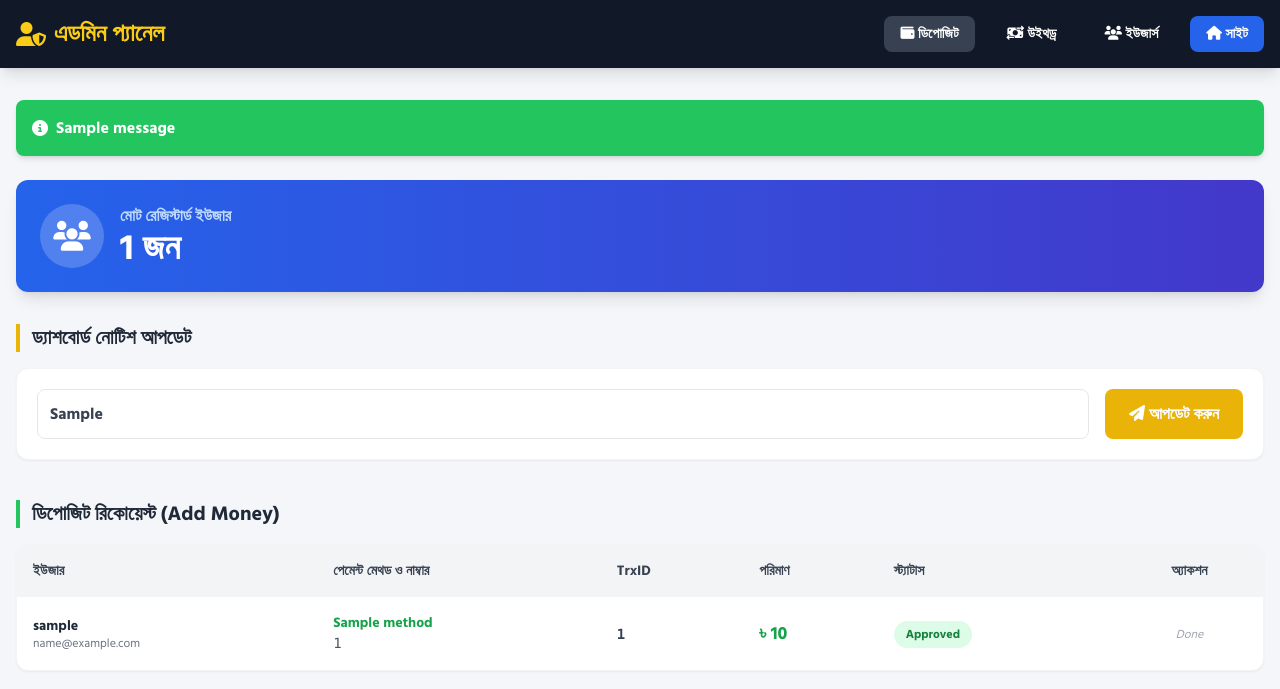
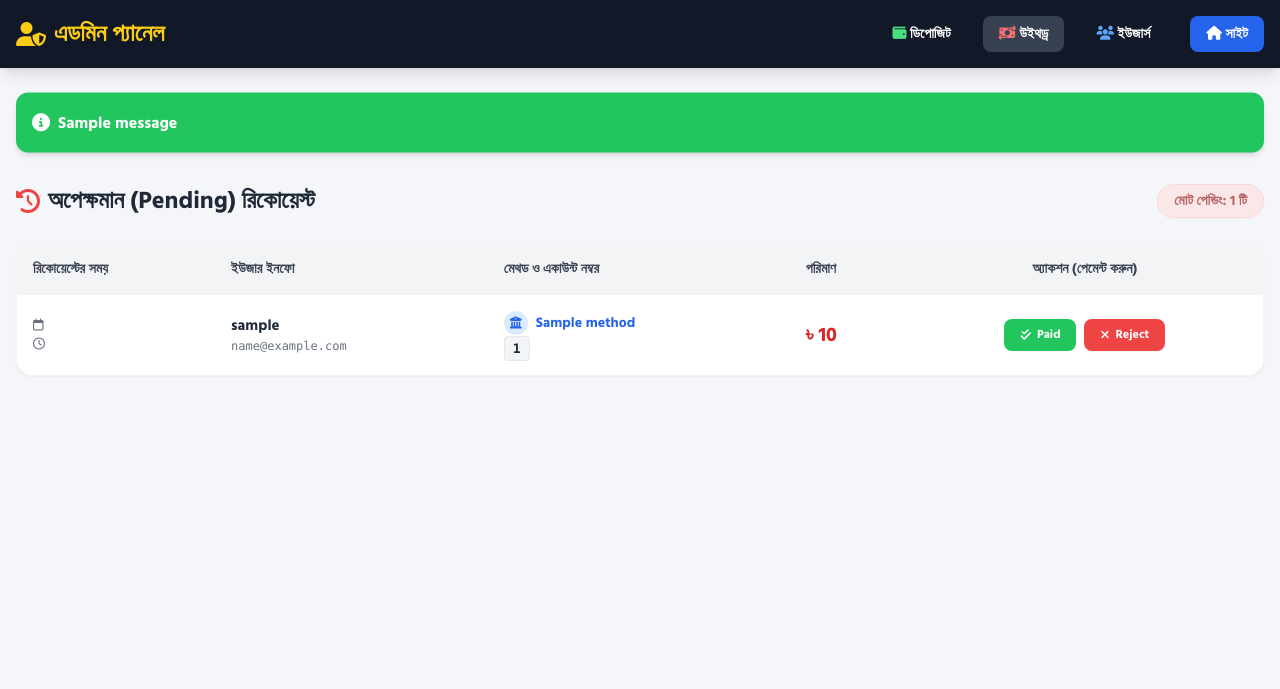
Before and after one commit to FFDiamondStoreBD/test, a Flask app: template templates/admin_withdrawals.html in a window 1280 px wide. Shown: the top 689 px of the page. Run offline with Flask 3, Linux system fonts and the light colour scheme; the template is opened without the code that fills it: most values are stand-ins (such as "Sample title", 1, 10 or a date in 2020); one stand-in notice (Sample message) is shown; some libraries are stand-ins or nearby versions.

Commit message:
Update admin_withdrawals.html

```diff
--- a/templates/admin_withdrawals.html
+++ b/templates/admin_withdrawals.html
@@ -3,10 +3,12 @@
 <head>
     <meta charset="UTF-8">
     <meta name="viewport" content="width=device-width, initial-scale=1.0">
-    <title>Admin Panel - InvestEarn</title>
+    <title>পেন্ডিং উইথড্র - Admin Panel</title>
+
     <script src="https://cdn.tailwindcss.com"></script>
     <link rel="stylesheet" href="https://cdnjs.cloudflare.com/ajax/libs/font-awesome/6.5.1/css/all.min.css">
-    <link href="https://fonts.googleapis.com/css2?family=Hind+Siliguri:wght@400;600;700&display=swap" rel="stylesheet">
+    <link href="https://fonts.googleapis.com/css2?family=Hind+Siliguri:wght@400;600;700;800&display=swap" rel="stylesheet">
+
     <style> body { font-family: 'Hind Siliguri', sans-serif; background-color: #f4f6f9; } </style>
 </head>
 <body class="text-gray-800 antialiased pb-20">
@@ -18,74 +20,117 @@
                 <i class="fa-solid fa-user-shield"></i> এডমিন প্যানেল
             </a>
             <div class="flex items-center gap-2 md:gap-4 overflow-x-auto w-full md:w-auto pb-2 md:pb-0">
-                <a href="/admin" class="px-4 py-2 bg-gray-700 rounded-lg text-sm font-bold whitespace-nowrap"><i class="fa-solid fa-wallet"></i> ডিপোজিট</a>
-                <a href="/admin/withdrawals" class="px-4 py-2 hover:bg-gray-700 rounded-lg text-sm font-bold whitespace-nowrap"><i class="fa-solid fa-money-bill-transfer"></i> উইথড্র</a>
-                <a href="/admin/users" class="px-4 py-2 hover:bg-gray-700 rounded-lg text-sm font-bold whitespace-nowrap"><i class="fa-solid fa-users"></i> ইউজার্স</a>
-                <a href="/dashboard" class="px-4 py-2 bg-blue-600 hover:bg-blue-700 rounded-lg text-sm font-bold whitespace-nowrap"><i class="fa-solid fa-house"></i> সাইট</a>
+                <a href="/admin" class="px-4 py-2 hover:bg-gray-800 rounded-lg text-sm font-bold whitespace-nowrap transition"><i class="fa-solid fa-wallet text-green-400"></i> ডিপোজিট</a>
+
+                <!-- Active Tab -->
+                <a href="/admin/withdrawals" class="px-4 py-2 bg-gray-700 rounded-lg text-sm font-bold whitespace-nowrap transition"><i class="fa-solid fa-money-bill-transfer text-red-400"></i> উইথড্র</a>
+
+                <a href="/admin/users" class="px-4 py-2 hover:bg-gray-800 rounded-lg text-sm font-bold whitespace-nowrap transition"><i class="fa-solid fa-users text-blue-400"></i> ইউজার্স</a>
+
+                <a href="/dashboard" class="px-4 py-2 bg-blue-600 hover:bg-blue-700 rounded-lg text-sm font-bold whitespace-nowrap shadow-md transition ml-2"><i class="fa-solid fa-house"></i> সাইট</a>
             </div>
         </div>
     </nav>
 
     <div class="max-w-7xl mx-auto py-8 px-4">
-        {% with messages = get_flashed_messages(with_categories=true) %}{% if messages %}<div class="mb-6">{% for category, message in messages %}<div class="p-4 mb-3 rounded-lg text-white font-bold shadow-md flex items-center gap-2 {% if category == 'success' %} bg-green-500 {% elif category == 'danger' %} bg-red-500 {% else %} bg-yellow-500 text-yellow-900 {% endif %}"><i class="fa-solid fa-circle-info"></i> {{ message }}</div>{% endfor %}</div>{% endif %}{% endwith %}
 
-        <!-- Stat Card -->
-        <div class="bg-gradient-to-r from-blue-600 to-indigo-700 rounded-xl p-6 text-white shadow-lg mb-8 flex items-center gap-4">
-            <div class="w-16 h-16 bg-white/20 rounded-full flex items-center justify-center text-3xl"><i class="fa-solid fa-users"></i></div>
-            <div>
-                <p class="text-blue-200 font-bold">মোট রেজিস্টার্ড ইউজার</p>
-                <h2 class="text-4xl font-black">{{ total_users }} জন</h2>
-            </div>
+        <!-- Flash Messages -->
+        {% with messages = get_flashed_messages(with_categories=true) %}
+            {% if messages %}
+                <div class="mb-6">
+                {% for category, message in messages %}
+                    <div class="p-4 mb-3 rounded-xl text-white font-bold shadow-md flex items-center gap-2 animate-bounce
+                        {% if category == 'success' %} bg-green-500
+                        {% elif category == 'danger' %} bg-red-500
+                        {% else %} bg-yellow-500 text-yellow-900 {% endif %}">
+                        <i class="fa-solid fa-circle-info text-lg"></i> {{ message }}
+                    </div>
+                {% endfor %}
+                </div>
+            {% endif %}
+        {% endwith %}
+
+        <!-- Header -->
+        <div class="flex justify-between items-center mb-6">
+            <h2 class="text-xl md:text-2xl font-extrabold text-gray-800 flex items-center gap-2">
+                <i class="fa-solid fa-clock-rotate-left text-red-500"></i> অপেক্ষমান (Pending) রিকোয়েস্ট
+            </h2>
+            <span class="bg-red-100 text-red-800 px-4 py-1.5 rounded-full text-sm font-bold shadow-sm border border-red-200 animate-pulse">
+                মোট পেন্ডিং: {{ withdrawals|length }} টি
+            </span>
         </div>
 
-        <!-- Notice Update -->
-        <h2 class="text-xl font-bold mb-4 text-gray-800 border-l-4 border-yellow-500 pl-3">ড্যাশবোর্ড নোটিশ আপডেট</h2>
-        <div class="bg-white rounded-xl shadow-sm p-5 mb-10 border border-gray-100">
-            <form action="/admin/update_notice" method="POST" class="flex flex-col md:flex-row gap-4">
-                <input type="text" name="notice" value="{{ current_notice }}" placeholder="নতুন নোটিশ লিখুন..." required class="flex-grow p-3 border border-gray-200 rounded-lg focus:ring-2 focus:ring-yellow-500 outline-none font-bold text-gray-700">
-                <button type="submit" class="bg-yellow-500 text-white px-6 py-3 rounded-lg font-bold hover:bg-yellow-600 transition"><i class="fa-solid fa-paper-plane"></i> আপডেট করুন</button>
-            </form>
-        </div>
-
-        <!-- Deposit Management -->
-        <h2 class="text-xl font-bold mb-4 text-gray-800 border-l-4 border-green-500 pl-3">ডিপোজিট রিকোয়েস্ট (Add Money)</h2>
-        <div class="bg-white rounded-xl shadow-sm border border-gray-100 overflow-hidden">
+        <!-- Withdraw Table -->
+        <div class="bg-white rounded-2xl shadow-sm border border-gray-100 overflow-hidden">
             <div class="overflow-x-auto">
                 <table class="w-full text-left whitespace-nowrap text-sm">
                     <thead class="bg-gray-100 text-gray-700">
                         <tr>
-                            <th class="p-4">ইউজার</th>
-                            <th class="p-4">পেমেন্ট মেথড ও নাম্বার</th>
-                            <th class="p-4">TrxID</th>
-                            <th class="p-4">পরিমাণ</th>
-                            <th class="p-4">স্ট্যাটাস</th>
-                            <th class="p-4 text-center">অ্যাকশন</th>
+                            <th class="p-4 font-bold">রিকোয়েস্টের সময়</th>
+                            <th class="p-4 font-bold">ইউজার ইনফো</th>
+                            <th class="p-4 font-bold">মেথড ও একাউন্ট নম্বর</th>
+                            <th class="p-4 font-bold">পরিমাণ</th>
+                            <th class="p-4 font-bold text-center">অ্যাকশন (পেমেন্ট করুন)</th>
                         </tr>
                     </thead>
                     <tbody class="divide-y divide-gray-100">
-                        {% for d in deposits %}
-                        <tr class="hover:bg-gray-50">
-                            <td class="p-4"><p class="font-bold text-gray-800">{{ d.user_name }}</p><p class="text-xs text-gray-500">{{ d.user_email }}</p></td>
-                            <td class="p-4"><span class="font-bold text-green-600">{{ d.method }}</span> <br> <span class="font-mono text-gray-600">{{ d.sender_number }}</span></td>
-                            <td class="p-4 font-mono font-bold text-gray-700">{{ d.transaction_id }}</td>
-                            <td class="p-4 font-black text-green-600 text-lg">৳ {{ d.amount }}</td>
+                        {% for w in withdrawals %}
+                        <tr class="hover:bg-red-50/30 transition duration-150">
+
+                            <td class="p-4 text-gray-500 text-xs font-semibold">
+                                <i class="fa-regular fa-calendar mr-1"></i> {{ w.created_at.split('T')[0] }} <br>
+                                <i class="fa-regular fa-clock mr-1 mt-1"></i> {{ w.created_at.split('T')[1][:5] }}
+                            </td>
+
                             <td class="p-4">
-                                {% if d.status == 'Pending' %}<span class="bg-yellow-100 text-yellow-700 px-3 py-1 rounded-full text-xs font-bold">Pending</span>
-                                {% elif d.status == 'Approved' %}<span class="bg-green-100 text-green-700 px-3 py-1 rounded-full text-xs font-bold">Approved</span>
-                                {% else %}<span class="bg-red-100 text-red-700 px-3 py-1 rounded-full text-xs font-bold">Rejected</span>{% endif %}
+                                <p class="font-extrabold text-gray-800 text-[15px]">{{ w.user_name }}</p>
+                                <p class="text-xs text-gray-500 font-mono mt-0.5">{{ w.user_email }}</p>
                             </td>
-                            <td class="p-4 text-center space-x-2">
-                                {% if d.status == 'Pending' %}
-                                <a href="/admin/deposit/{{ d.id }}/approve" class="bg-green-500 text-white px-3 py-1.5 rounded-lg shadow hover:bg-green-600 text-xs font-bold" onclick="return confirm('এপ্রুভ করলে ইউজারের ব্যালেন্সে টাকা যোগ হবে!')"><i class="fa-solid fa-check"></i> Approve</a>
-                                <a href="/admin/deposit/{{ d.id }}/reject" class="bg-red-500 text-white px-3 py-1.5 rounded-lg shadow hover:bg-red-600 text-xs font-bold"><i class="fa-solid fa-xmark"></i> Reject</a>
-                                {% else %}<span class="text-gray-400 text-xs italic">Done</span>{% endif %}
+
+                            <td class="p-4">
+                                <div class="flex items-center gap-2 mb-1">
+                                    <div class="w-6 h-6 rounded-full {% if w.method.startswith('Leader') %} bg-purple-100 text-purple-600 {% else %} bg-blue-100 text-blue-600 {% endif %} flex items-center justify-center text-xs">
+                                        <i class="fa-solid fa-building-columns"></i>
+                                    </div>
+                                    <span class="font-extrabold {% if w.method.startswith('Leader') %} text-purple-600 {% else %} text-blue-600 {% endif %}">{{ w.method }}</span>
+                                </div>
+                                <span class="font-mono text-gray-800 font-bold bg-gray-100 px-2 py-1 rounded border border-gray-200 tracking-wider text-[13px]">{{ w.account_number }}</span>
                             </td>
+
+                            <td class="p-4 font-black text-red-600 text-xl">
+                                ৳ {{ w.amount }}
+                            </td>
+
+                            <td class="p-4 text-center">
+                                <div class="flex items-center justify-center gap-2">
+                                    <a href="/admin/withdraw/{{ w.id }}/approve" class="bg-green-500 text-white px-4 py-2 rounded-lg shadow-sm hover:bg-green-600 text-xs font-extrabold transition active:scale-95 flex items-center gap-1.5" onclick="return confirm('পেমেন্টটি কি সফলভাবে পাঠিয়েছেন? এপ্রুভ করলে এটি লিস্ট থেকে চলে যাবে।')">
+                                        <i class="fa-solid fa-check-double"></i> Paid
+                                    </a>
+                                    <a href="/admin/withdraw/{{ w.id }}/reject" class="bg-red-500 text-white px-4 py-2 rounded-lg shadow-sm hover:bg-red-600 text-xs font-extrabold transition active:scale-95 flex items-center gap-1.5" onclick="return confirm('বাতিল করলে ইউজারের ব্যালেন্সে টাকাটি ফেরত চলে যাবে। আপনি কি নিশ্চিত?')">
+                                        <i class="fa-solid fa-xmark"></i> Reject
+                                    </a>
+                                </div>
+                            </td>
+
                         </tr>
                         {% endfor %}
                     </tbody>
                 </table>
+
+                <!-- Empty State (No Pending Withdrawals) -->
+                {% if not withdrawals %}
+                <div class="p-12 text-center">
+                    <div class="w-20 h-20 bg-green-50 text-green-500 rounded-full flex items-center justify-center text-4xl mx-auto mb-4 border-4 border-green-100">
+                        <i class="fa-solid fa-check-to-slot"></i>
+                    </div>
+                    <h3 class="text-xl font-extrabold text-gray-800 mb-1">সব ক্লিয়ার!</h3>
+                    <p class="font-semibold text-sm text-gray-500">এই মুহূর্তে কোনো পেন্ডিং উইথড্র রিকোয়েস্ট নেই।</p>
+                </div>
+                {% endif %}
+
             </div>
         </div>
     </div>
+
 </body>
-                              </html>
+</html>
```
